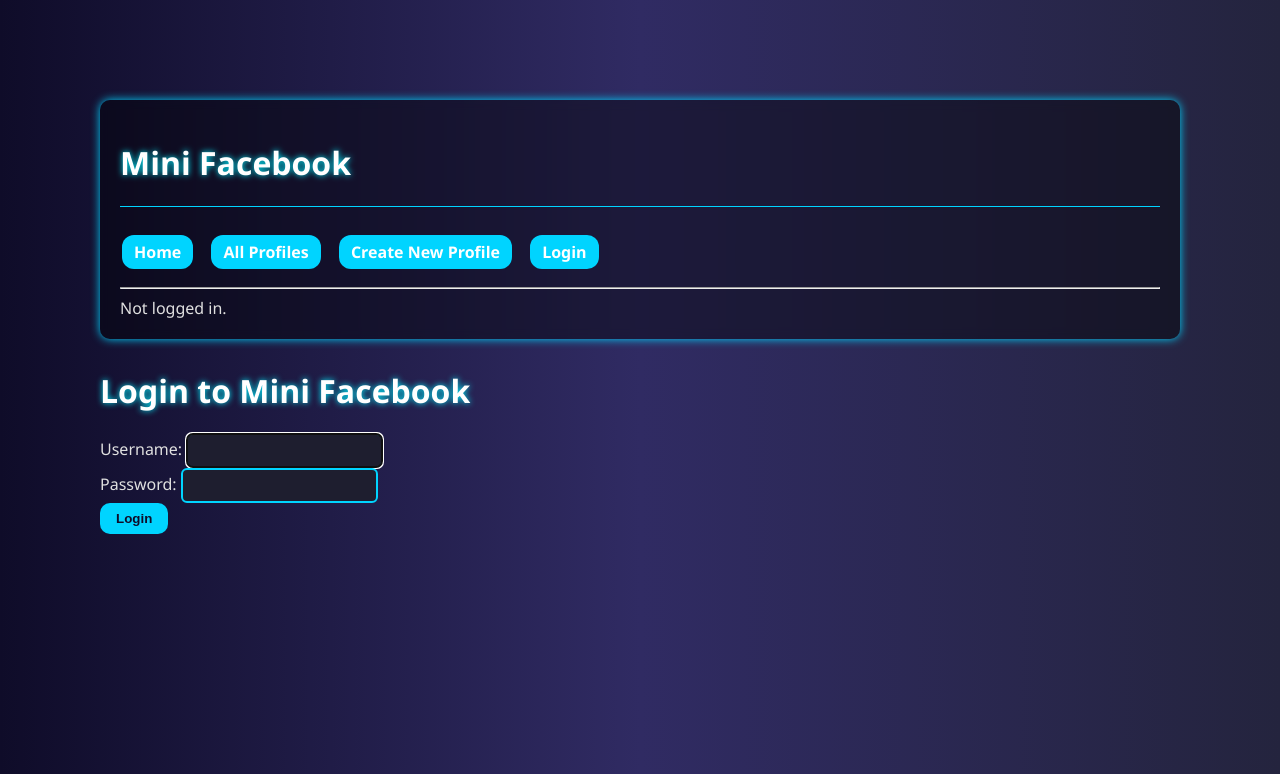
After one commit to JaStaGa/JSG-Website-Directory, a Django app: page /mini_fb/login/ in a window 1280 px wide. The commit adds this page. Shown: the top 774 px of the page. Run offline with Django 5.2, Linux system fonts and the light colour scheme.

Commit message:
mini_fb: login/logout working

```diff
--- a/mini_fb/templates/mini_fb/base.html
+++ b/mini_fb/templates/mini_fb/base.html
@@ -15,9 +15,24 @@
                 <ul>
                     <li><a href="{% url 'home' %}">Home</a></li>
                     <li><a href="{% url 'show_all_profiles' %}">All Profiles</a></li>
-                    <a href="{% url 'create_profile' %}">Create New Profile</a>
+                    <li><a href="{% url 'create_profile' %}">Create New Profile</a></li>
+                    {% if request.user.is_authenticated %}
+                    {% else %}
+                    <li><a href="{% url 'login' %}">Login</a></li>
+                    {% endif %}
 
                 </ul>
+                <hr>
+                {% if request.user.is_authenticated %}
+                Logged in as: {{ request.user }}
+                <form action="{% url 'logout' %}" method="POST" style="display: inline;">
+                    {% csrf_token %}
+                    <input type="submit" value="Logout"></input>
+                </form>
+                {% else %}
+                Not logged in.
+                {% endif %}
+
             </nav>
         </header>
 
--- /dev/null
+++ b/mini_fb/templates/mini_fb/login.html
@@ -0,0 +1,16 @@
+<!-- mini_fb/login.html -->
+
+{% extends 'mini_fb/base.html' %}
+
+{% block content %}
+
+<h1> Login to Mini Facebook</h1>
+<form action="{% url 'login' %}" method="POST">
+    {% csrf_token %}
+    {{form}}
+    <input type="submit" value="Login">
+
+    <input type="hidden" name="next" value="{% url 'show_all_profiles' %}">
+</form>
+
+{% endblock %}
--- a/mini_fb/urls.py
+++ b/mini_fb/urls.py
@@ -2,11 +2,10 @@ from django.contrib import admin
 from django.urls import path, include
 from django.conf.urls.static import static
 from django.conf import settings
-from .views import CreateStatusMessageView, ShowAllProfilesView, ShowProfilePageView, CreateProfileView, UpdateProfileView, DeleteStatusMessageView, UpdateStatusMessageView, AddFriendView, ShowFriendSuggestionsView, ShowNewsFeedView
+from .views import *
 from django.http import HttpResponse
 from mini_fb import views
-
-
+from django.contrib.auth import views as auth_views
 
 
 urlpatterns = [
@@ -20,5 +19,7 @@ urlpatterns = [
     path('profile/<int:pk>/add_friend/<int:other_pk>/', AddFriendView.as_view(), name='add_friend'),
     path('profile/<int:pk>/friend_suggestions/', ShowFriendSuggestionsView.as_view(), name='friend_suggestions'),
     path('profile/<int:pk>/news_feed', ShowNewsFeedView.as_view(), name='show_news_feed'),
+    path('login/', auth_views.LoginView.as_view(template_name='mini_fb/login.html'), name='login'),
+    path('logout/', auth_views.LogoutView.as_view(next_page='show_all_profiles'), name='logout'),
     path('home', views.home, name='home'),
 ]   + static(settings.STATIC_URL, document_root=settings.STATIC_ROOT)
--- a/mini_fb/views.py
+++ b/mini_fb/views.py
@@ -7,8 +7,6 @@ from django.views.generic import ListView, DetailView, CreateView
 from django.views.generic.edit import UpdateView, DeleteView, UpdateView
 from .models import Profile, StatusMessage, Image, StatusImage, Friend
 from .forms import CreateProfileForm, CreateStatusMessageForm, UpdateProfileForm
-
-
 import time
 
 class ShowAllProfilesView(ListView):
@@ -125,6 +123,7 @@ class UpdateStatusMessageView(UpdateView):
 class AddFriendView(View):
 
     def dispatch(self, request, *args, **kwargs):
+        # Raise exception if object doesnt exist
         profile = get_object_or_404(Profile, pk=kwargs['pk'])
         other_profile = get_object_or_404(Profile, pk=kwargs['other_pk'])
 
```
Also changed, not shown: db.sqlite3.
